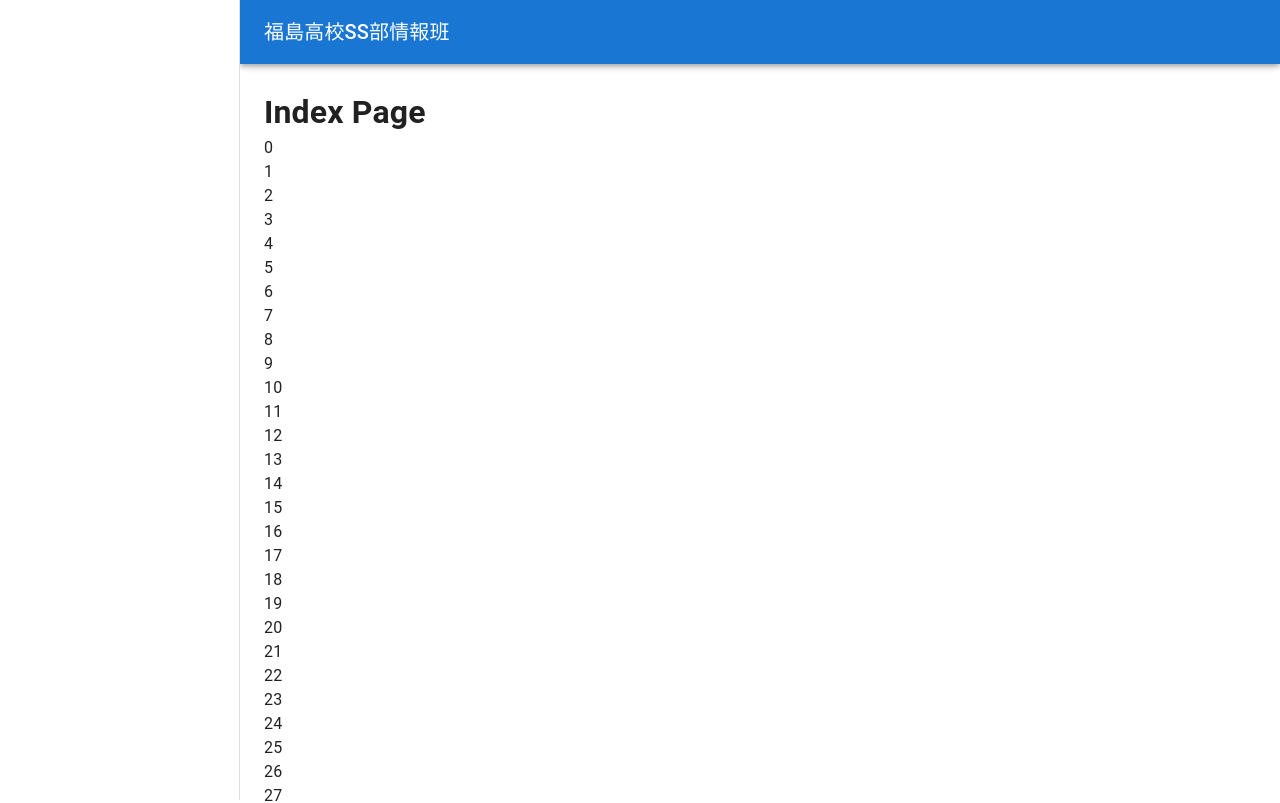
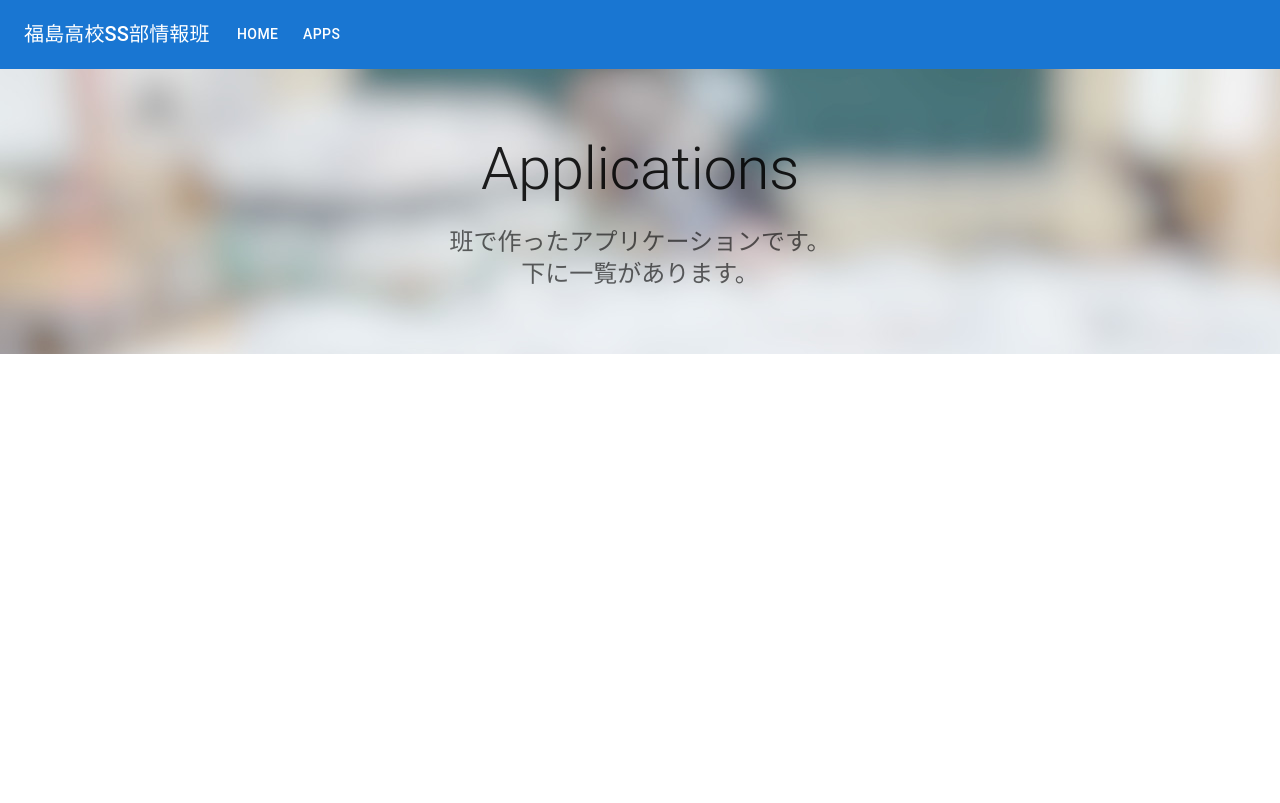
Before and after one commit to FukukouSSJouhou/FukukouSSJouhou, a React app: page / in a window 1280 px wide. Shown: the top 803 px of the page. Built offline with nearby package versions, Linux system fonts and the light colour scheme.

Commit message:
封じ込め!

```diff
--- a/src/App.tsx
+++ b/src/App.tsx
@@ -1,5 +1,6 @@
 import * as React from 'react';
 import { BrowserRouter, Route, Routes } from 'react-router-dom';
+import AppsPage from './pages/AppsPage';
 import IndexPage from './pages/IndexPage';
 import Page404 from './pages/Page404';
 class App extends React.Component{
@@ -8,8 +9,9 @@ class App extends React.Component{
             <>
             <BrowserRouter>
                 <Routes>
-                    <Route path="/" element={<IndexPage />}/>
-                    <Route path="/index.html" element={<IndexPage />}/>
+                    <Route path="/" element={<AppsPage />}/>
+                    <Route path="/index.html" element={<AppsPage />}/>
+                    <Route path="/apps.html" element={<AppsPage />}/>
                     <Route path="/404.html" element={<Page404 />} />
                     <Route path="*" element={<Page404 />} />
                 </Routes>
--- a/src/components/DrawerSetkun.tsx
+++ b/src/components/DrawerSetkun.tsx
@@ -1,108 +1,88 @@
 import * as React from 'react';
+import AppBar from '@mui/material/AppBar';
 import Box from '@mui/material/Box';
-import Drawer from '@mui/material/Drawer';
-import AppBar from '@mui/material/AppBar';
-import CssBaseline from '@mui/material/CssBaseline';
 import Toolbar from '@mui/material/Toolbar';
-import List from '@mui/material/List';
+import IconButton from '@mui/material/IconButton';
 import Typography from '@mui/material/Typography';
-import Divider from '@mui/material/Divider';
-import ListItem from '@mui/material/ListItem';
-import ListItemIcon from '@mui/material/ListItemIcon';
-import ListItemText from '@mui/material/ListItemText';
-import InboxIcon from '@mui/icons-material/MoveToInbox';
-import MailIcon from '@mui/icons-material/Mail';
-import IconButton from '@mui/material/IconButton';
+import Menu from '@mui/material/Menu';
+import MenuIcon from '@mui/icons-material/Menu';
+import Container from '@mui/material/Container';
+import Avatar from '@mui/material/Avatar';
+import Button from '@mui/material/Button';
+import Tooltip from '@mui/material/Tooltip';
+import MenuItem from '@mui/material/MenuItem';
+import { Link } from '@mui/material';
+
+//const pages = ['Products', 'Pricing', 'Blog'];
+interface PagesIF{
+    name:string;
+    url:string;
+}
+const pages:Array<Array<string>>=[
+    ["home","/"],
+    ["Apps","/apps.html"],
+]
 
 
-import MenuIcon from '@mui/icons-material/Menu';
 const drawerWidth = 240;
 export interface Props {
     children?: React.ReactNode;
-    sidebarchildren?: React.ReactNode;
     id?: string;
     className?: string;
-    toolbarchildren?: React.ReactNode;
     window?: () => Window;
+    title?: string;
 }
 export default function DrawerSetkun(props: Props): React.ReactElement {
-    const { window } = props;
-    const [mobileOpen, setMobileOpen] = React.useState(false);
+    const [anchorElNav, setAnchorElNav] = React.useState<null | HTMLElement>(null);
 
-    const handleDrawerToggle = () => {
-        setMobileOpen(!mobileOpen);
+    const handleOpenNavMenu = (event: React.MouseEvent<HTMLElement>) => {
+        setAnchorElNav(event.currentTarget);
     };
 
-    const drawer = (
-        <div>
-            <Toolbar />
-            {props.sidebarchildren}
-        </div>
-    );
+    const handleCloseNavMenu = (pagekun:string) => {
+        console.log(pagekun)
+    };
 
-    const container = window !== undefined ? () => window().document.body : undefined;
     return (
-        <Box sx={{ display: 'flex' }}>
-            <CssBaseline />
-            <AppBar
-                position="fixed"
-                sx={{
-                    width: { sm: `calc(100% - ${drawerWidth}px)` },
-                    ml: { sm: `${drawerWidth}px` },
-                }}
-            >
-                <Toolbar>
-                    <IconButton
-                        color="inherit"
-                        aria-label="open drawer"
-                        edge="start"
-                        onClick={handleDrawerToggle}
-                        sx={{ mr: 2, display: { sm: 'none' } }}
-                    >
-                        <MenuIcon />
-                    </IconButton>
-                    {props.toolbarchildren}
-                </Toolbar>
+        <>
+            <AppBar position="static">
+                <Container maxWidth="xl">
+                    <Toolbar disableGutters>
+                        <Link
+                            variant="h6"
+                            noWrap style={{ color: "white" }}
+                            href="/"
+                            sx={{ mr: 2, display: { xs: 'none', md: 'flex' } }}
+                        >
+                            {props.title}
+                        </Link>
+
+                        <Typography
+                            variant="h6"
+                            noWrap
+                            component="div"
+                            sx={{ flexGrow: 1, display: { xs: 'flex', md: 'none' } }}
+                        >
+                            a
+                        </Typography>
+                        <Box sx={{ flexGrow: 1, display: { xs: 'none', md: 'flex' } }}>
+                            {pages.map((page) => (
+                                <Link href={page[1]} style={{color:"white"}}>
+                                <Button
+                                    key={page[0]}
+                                    onClick={() => handleCloseNavMenu(page[1])}
+                                    sx={{ my: 2, color: 'white', display: 'block' }}
+                                >
+
+                                    {page[0]}
+                                </Button>
+                                    </Link>
+                            ))}
+                        </Box>
+                    </Toolbar>
+                </Container>
             </AppBar>
-            <Box
-                component="nav"
-                sx={{ width: { sm: drawerWidth }, flexShrink: { sm: 0 } }}
-                aria-label="mailbox folders"
-            >
-                {/* The implementation can be swapped with js to avoid SEO duplication of links. */}
-                <Drawer
-                    container={container}
-                    variant="temporary"
-                    open={mobileOpen}
-                    onClose={handleDrawerToggle}
-                    ModalProps={{
-                        keepMounted: true, // Better open performance on mobile.
-                    }}
-                    sx={{
-                        display: { xs: 'block', sm: 'none' },
-                        '& .MuiDrawer-paper': { boxSizing: 'border-box', width: drawerWidth },
-                    }}
-                >
-                    {drawer}
-                </Drawer>
-                <Drawer
-                    variant="permanent"
-                    sx={{
-                        display: { xs: 'none', sm: 'block' },
-                        '& .MuiDrawer-paper': { boxSizing: 'border-box', width: drawerWidth },
-                    }}
-                    open
-                >
-                    {drawer}
-                </Drawer>
-            </Box>
-            <Box
-                component="main"
-                sx={{ flexGrow: 1, p: 3, width: { sm: `calc(100% - ${drawerWidth}px)` } }}
-            >
-                <Toolbar />
-                {props.children}
-            </Box>
-        </Box>
+            {props.children}
+        </>
     );
 }
--- /dev/null
+++ b/src/pages/AppsPage.tsx
@@ -0,0 +1,37 @@
+import { Box, Button, Container, Stack, Typography } from "@mui/material";
+import * as React from "react";
+import DrawerSetkun from '../components/DrawerSetkun';
+export default function AppsPage(): React.ReactElement {
+    return (
+        <DrawerSetkun title="福島高校SS部情報班">
+      <main>
+        {/* Hero unit */}
+        <Box
+          sx={{
+            bgcolor: 'background.paper',
+            backgroundImage:"url(\"images/1500x500.jpg\")",
+            pt: 8,
+            pb: 6,
+          }}
+        >
+          <Container maxWidth="sm">
+            <Typography
+              component="h1"
+              variant="h2"
+              align="center"
+              color="text.primary"
+              gutterBottom
+            >
+              Applications
+            </Typography>
+            <Typography variant="h5" align="center" color="text.secondary" paragraph>
+                班で作ったアプリケーションです。<br />
+                下に一覧があります。
+            </Typography>
+          </Container>
+        </Box>
+        </main>
+
+        </DrawerSetkun>
+    );
+}
--- a/src/pages/IndexPage.tsx
+++ b/src/pages/IndexPage.tsx
@@ -2,22 +2,13 @@ import { Typography,Link } from '@mui/material';
 import * as React from 'react';
 import { useNavigate } from 'react-router';
 import DrawerSetkun from '../components/DrawerSetkun';
-const ToolbarChkun = () => {
-    const navigate = useNavigate();
-    const [cursor, setCursor] = React.useState('pointer');
-    return (
-        <Typography variant="h6" style={{ cursor: cursor }} onClick={()=>navigate("/")} onMouseEnter={()=>{setCursor("pointer")}} onMouseLeave={() => { setCursor("cursor")}} noWrap component="div">
-
-            福島高校SS部情報班
-        </Typography>);
-}
 export default function IndexPage():React.ReactElement {
         let arraykun=[];
         for(let i=0;i<50;i++){
             arraykun.push(i)
         }
         return (
-            <DrawerSetkun toolbarchildren={<ToolbarChkun />} >
+            <DrawerSetkun title="福島高校SS部情報班 " >
                 <h1>Index Page</h1>
                 {arraykun.map((v,i)=><>{v}<br /></>)}
             </DrawerSetkun>
--- a/src/pages/Page404.tsx
+++ b/src/pages/Page404.tsx
@@ -2,17 +2,9 @@ import { Typography,Link } from '@mui/material';
 import * as React from 'react';
 import { useNavigate } from 'react-router';
 import DrawerSetkun from '../components/DrawerSetkun';
-const ToolbarChkun = () => {
-    const navigate = useNavigate();
-    const [cursor, setCursor] = React.useState('pointer');
-    return (
-        <Typography variant="h6" style={{ cursor: cursor }} onClick={()=>navigate("/")} onMouseEnter={()=>{setCursor("pointer")}} onMouseLeave={() => { setCursor("cursor")}} noWrap component="div">
-            福島高校SS部情報班
-        </Typography>);
-}
 export default function Page404():React.ReactElement {
     return (
-        <DrawerSetkun toolbarchildren={<ToolbarChkun />} >
+        <DrawerSetkun title="福島高校SS部情報班">
             <h1>404 Not Found!</h1>
         </DrawerSetkun>
     );
--- a/webpack.config.js
+++ b/webpack.config.js
@@ -14,8 +14,8 @@ module.exports = {
     devtool: 'source-map',
     devServer: {
         port: 3000,
-        static: { directory: path.join(__dirname, 'public'), },
-        historyApiFallback: true
+        historyApiFallback: true,
+        static: { directory: path.join(__dirname, 'public'), }
     },
     module: {
         rules: [
@@ -39,6 +39,10 @@ module.exports = {
             template: './src/index.html',
             filename: '404.html'
         }),
+        new HtmlWebpackPlugin({
+            template: './src/index.html',
+            filename: 'apps.html'
+        }),
         new CopyWebpackPlugin(
             {
                 patterns:[
```
Also changed, not shown: public/images/1500x500.jpg (added).
